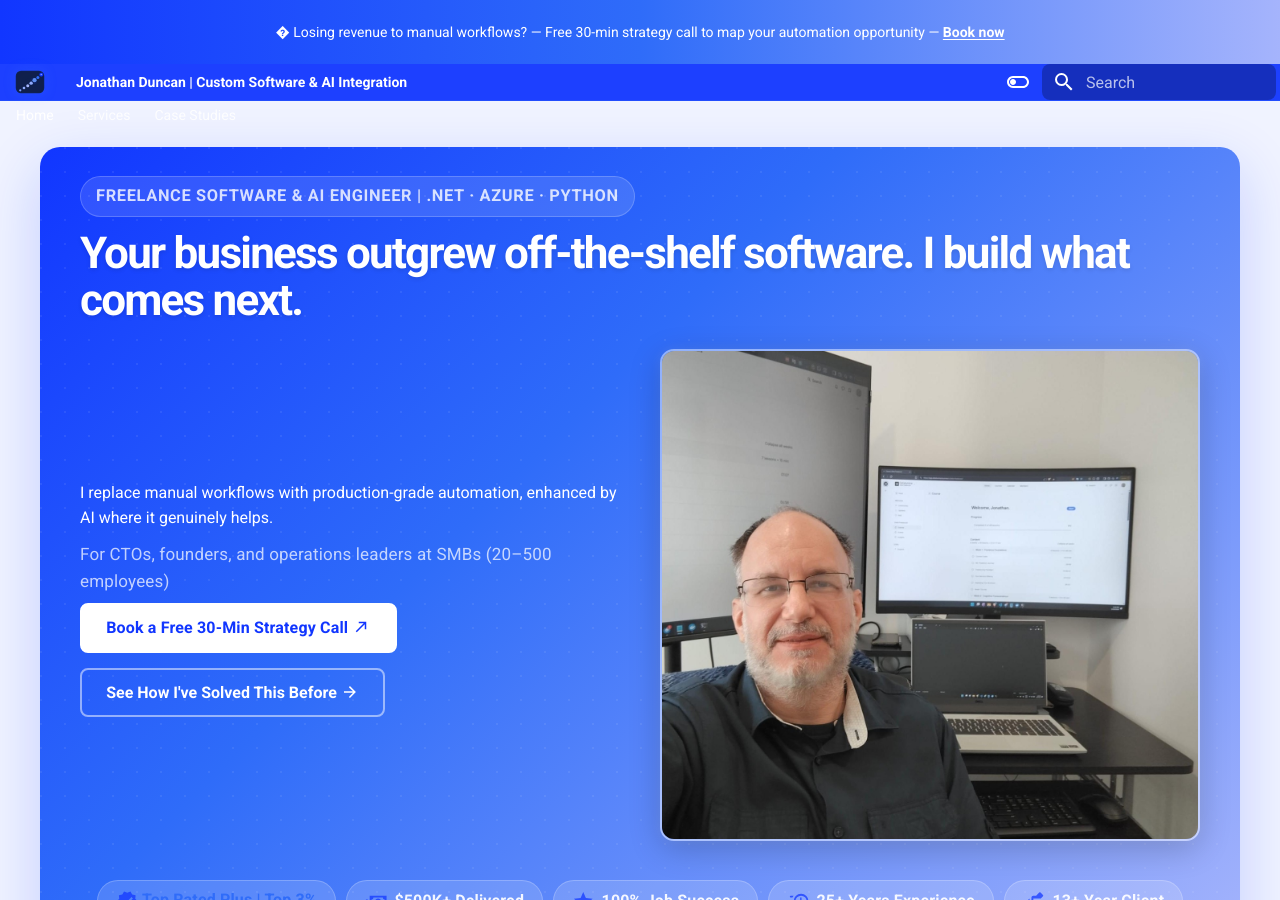
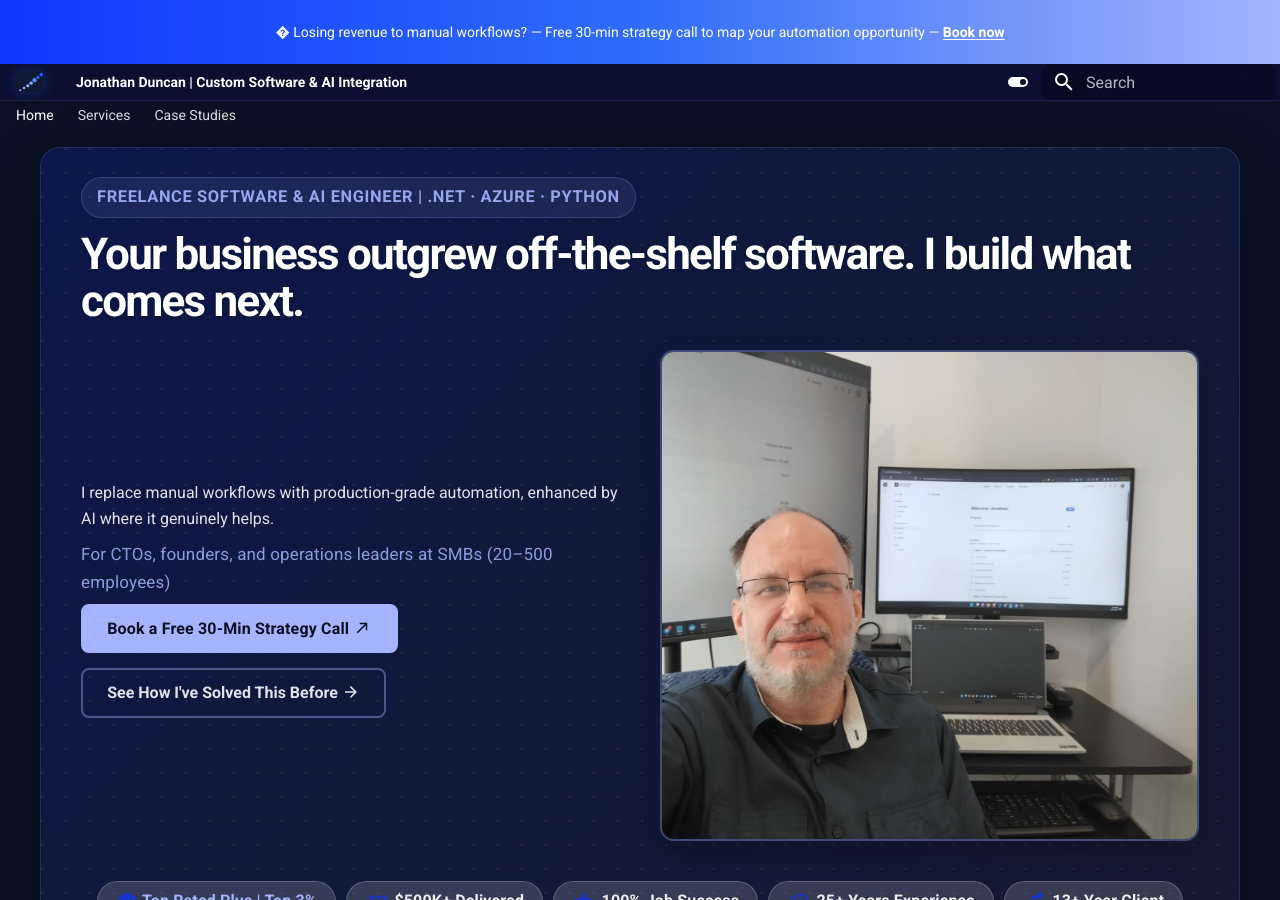
Before and after one commit to JonathanDDuncan/jonathanduncanprowebsite, an MkDocs documentation site: the page built from docs/index.md, in a window 1280 px wide and 900 px high. Built offline with MkDocs 1.6.1 and Material for MkDocs 9.7.7, drawn with Linux system fonts in a browser that asks for light colours.

Commit message:
fix: default to dark (slate) color scheme

```diff
--- a/mkdocs.yml
+++ b/mkdocs.yml
@@ -31,16 +31,16 @@ theme:
     - navigation.footer
   language: en
   palette:
+    - scheme: slate
+      toggle:
+        icon: material/toggle-switch
+        name: Switch to light mode
+      primary: custom
+      accent: custom
     - scheme: default
       toggle:
         icon: material/toggle-switch-off-outline
         name: Switch to dark mode
-      primary: custom
-      accent: custom
-    - scheme: slate
-      toggle:
-        icon: material/toggle-switch
-        name: Switch to light mode
       primary: custom
       accent: custom
   font:
```
